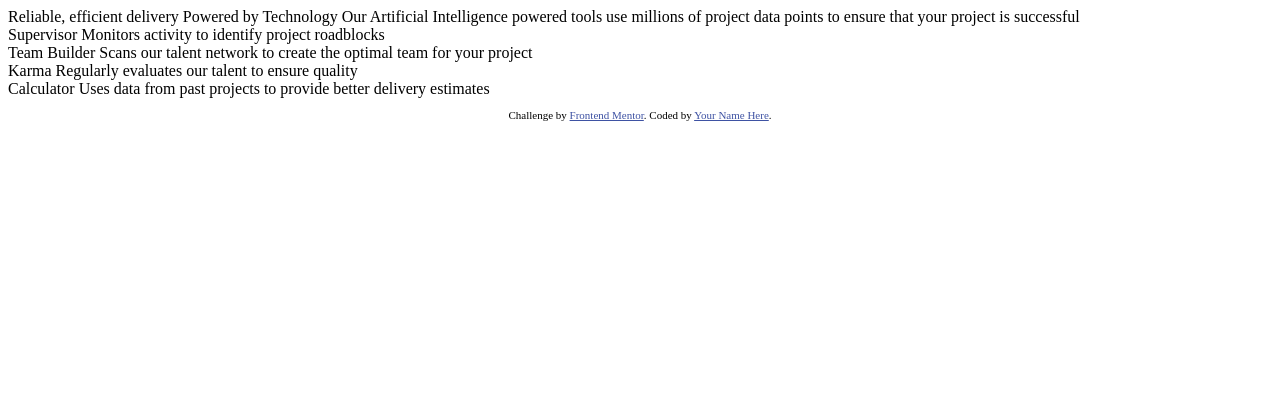
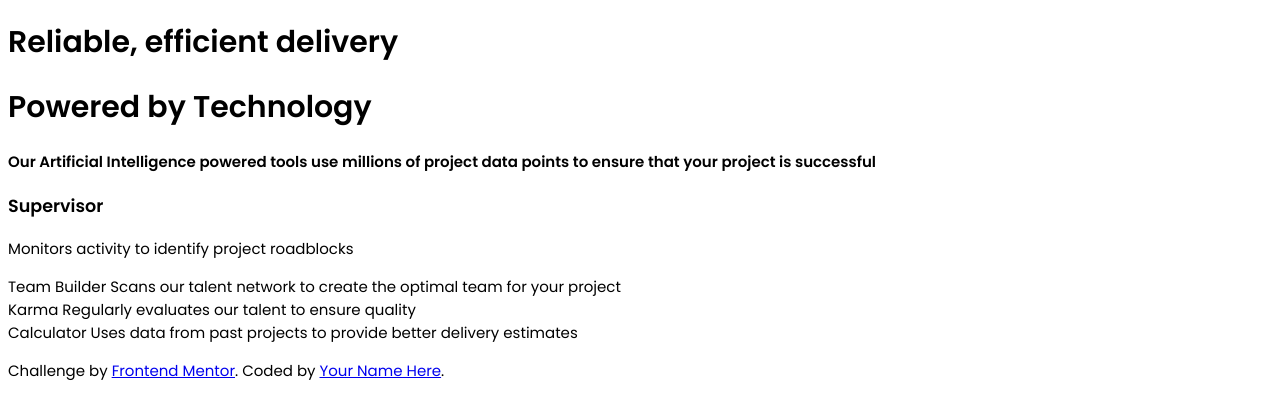
Before and after one commit to TheMagicSmoke/four-card-feature-section, a plain HTML site: page index.html in a window 1280 px wide. Drawn offline with Linux system fonts and the light colour scheme.

Commit message:
Add css file and format html file

```diff
--- a/index.html
+++ b/index.html
@@ -5,32 +5,35 @@
   <meta name="viewport" content="width=device-width, initial-scale=1.0"> <!-- displays site properly based on user's device -->
 
   <link rel="icon" type="image/png" sizes="32x32" href="./images/favicon-32x32.png">
-
+  <link href="https://fonts.googleapis.com/css2?family=Poppins:wght@200;400;600&display=swap" rel="stylesheet">
+  <link rel="stylesheet" href="styles.css">
   <title>Frontend Mentor | Four card feature section</title>
 
-  <!-- Feel free to remove these styles or customise in your own stylesheet 👍 -->
+  <!-- Feel free to remove these styles or customise in your own stylesheet 👍
   <style>
     .attribution { font-size: 11px; text-align: center; }
     .attribution a { color: hsl(228, 45%, 44%); }
-  </style>
+  </style> -->
 </head>
 <body>
 
 
   <div>
-    Reliable, efficient delivery
-    Powered by Technology
+    <h1>Reliable, efficient delivery</h1>
+    <h1>Powered by Technology</h1>
+    <h4>
+      Our Artificial Intelligence powered tools use millions of project data points
+      to ensure that your project is successful
+    </h4>
 
-    Our Artificial Intelligence powered tools use millions of project data points
-    to ensure that your project is successful
   </div>
 
 
 
   <div class="">
     <div class="">
-      Supervisor
-      Monitors activity to identify project roadblocks
+      <h3>Supervisor</h3>
+      <p>Monitors activity to identify project roadblocks</p>
     </div>
 
     <div class="">
--- /dev/null
+++ b/styles.css
@@ -0,0 +1,6 @@
+/*font-family: 'Poppins', sans-serif;*/
+
+body {
+  font-family: 'Poppins', sans-serif;
+  font-size: 15px;
+}
```
